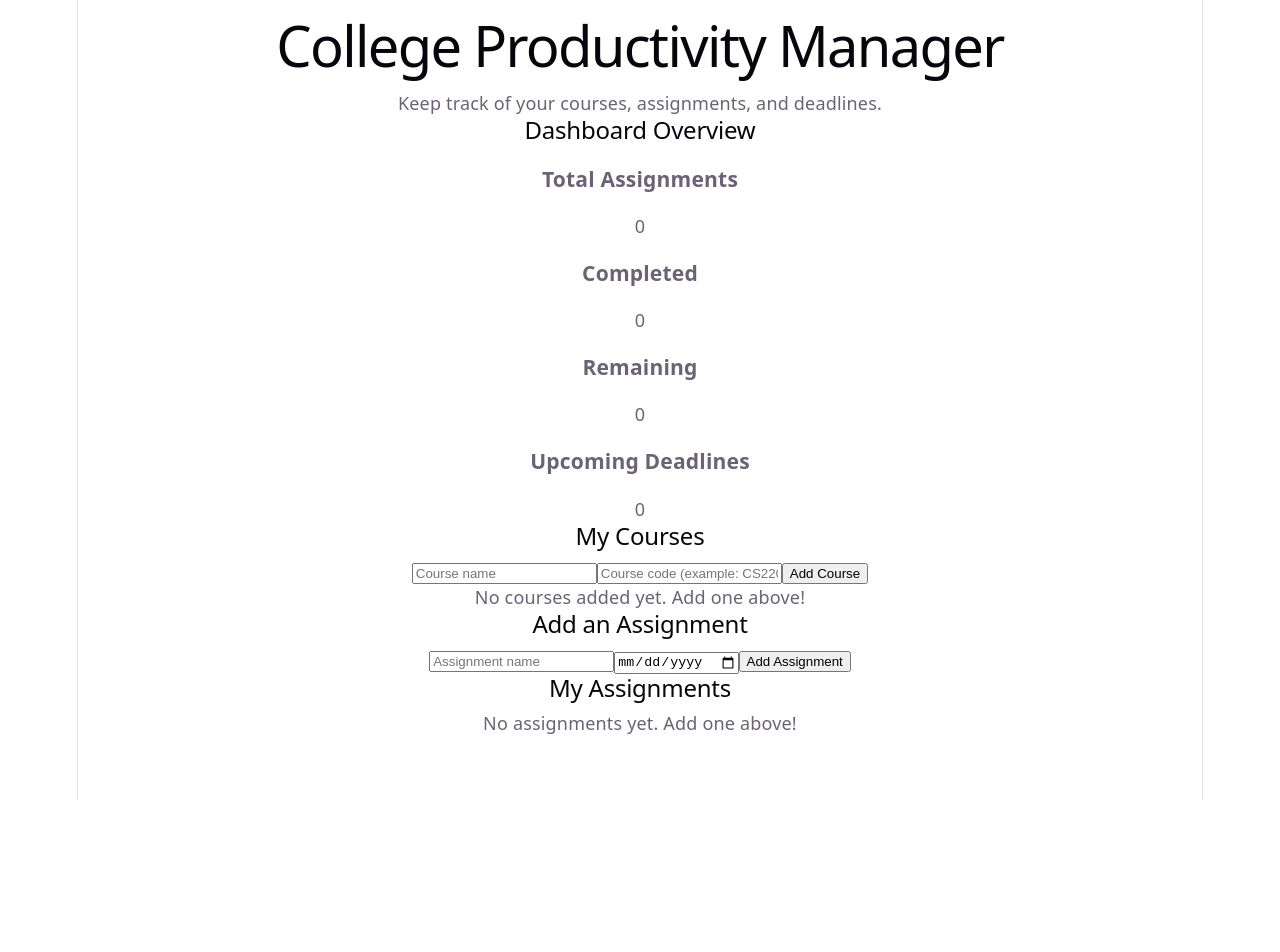
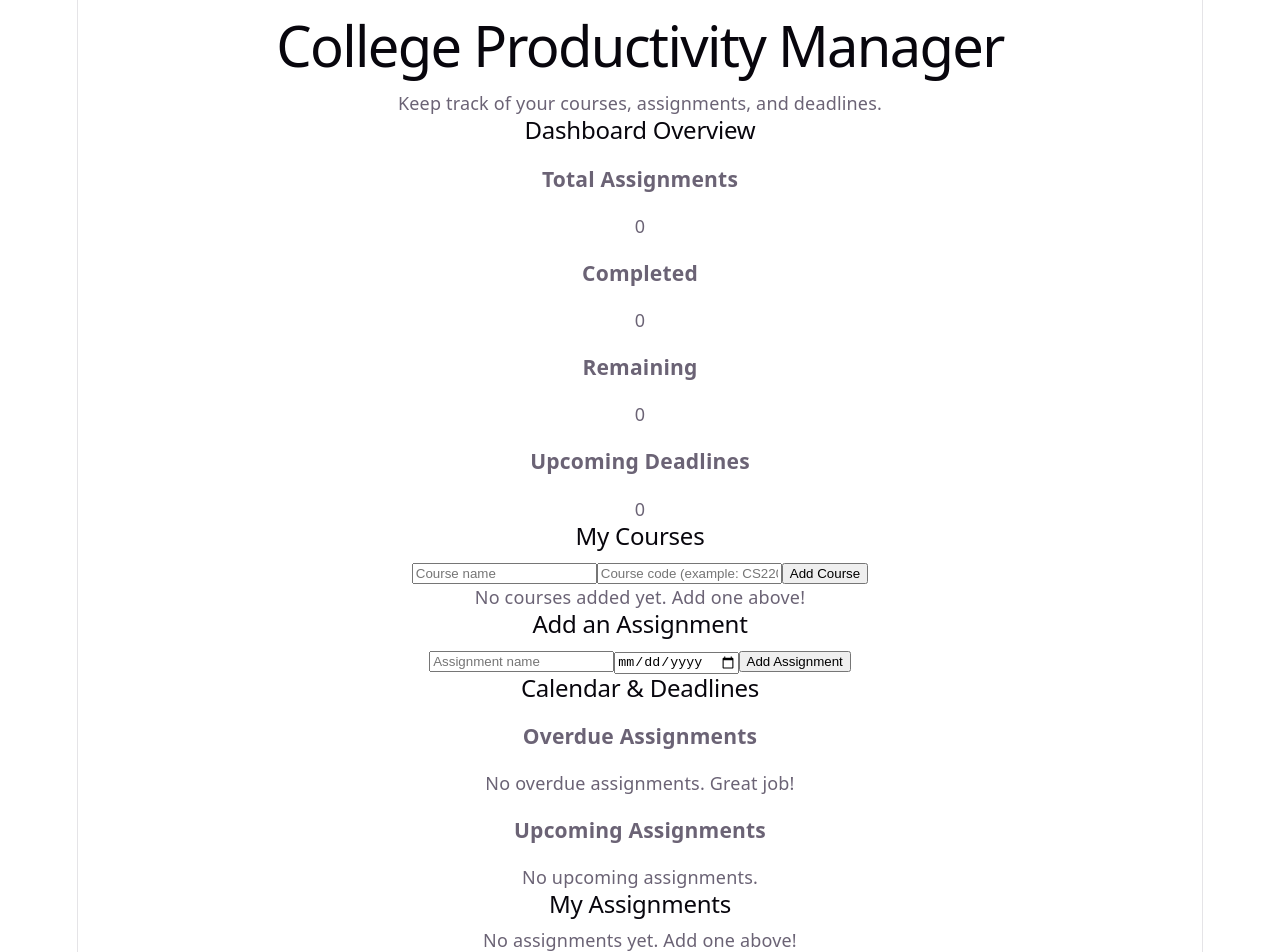
Before and after one commit to ilarson22-maker/College-Productivity-Manager, a React (Vite) app in the folder client/: page / in a window 1280 px wide. Before the commit the page ends 800 px from the top, so only its background shows below. Built offline with nearby package versions, Linux system fonts and the light colour scheme.

Commit message:
Add calendar and deadline tracking

```diff
--- a/client/src/App.jsx
+++ b/client/src/App.jsx
@@ -16,12 +16,21 @@ function App() {
   ).length
   const remainingAssignments = totalAssignments - completedAssignments
 
+  const today = new Date().toISOString().split('T')[0]
+
   const upcomingAssignments = assignments.filter(
     (assignment) =>
-      !assignment.completed &&
-      new Date(assignment.dueDate + 'T00:00:00') >=
-        new Date(new Date().toDateString())
+      !assignment.completed && assignment.dueDate >= today
   ).length
+
+  const sortedAssignments = [...assignments].sort(
+    (a, b) => a.dueDate.localeCompare(b.dueDate)
+  )
+
+  const overdueAssignments = sortedAssignments.filter(
+    (assignment) =>
+      !assignment.completed && assignment.dueDate < today
+  )
 
   function addAssignment(event) {
     event.preventDefault()
@@ -168,6 +177,56 @@ function App() {
           </form>
         </section>
 
+        <section className="calendar">
+          <h2>Calendar & Deadlines</h2>
+
+          <h3>Overdue Assignments</h3>
+
+          {overdueAssignments.length === 0 ? (
+            <p>No overdue assignments. Great job!</p>
+          ) : (
+            overdueAssignments.map((assignment) => (
+              <div className="assignment" key={assignment.id}>
+                <div>
+                  <h3>{assignment.title}</h3>
+                  <p>Overdue: {assignment.dueDate}</p>
+                </div>
+
+                <button onClick={() => toggleComplete(assignment.id)}>
+                  Complete
+                </button>
+              </div>
+            ))
+          )}
+
+          <h3>Upcoming Assignments</h3>
+
+          {sortedAssignments.filter(
+            (assignment) =>
+              !assignment.completed && assignment.dueDate >= today
+          ).length === 0 ? (
+            <p>No upcoming assignments.</p>
+          ) : (
+            sortedAssignments
+              .filter(
+                (assignment) =>
+                  !assignment.completed && assignment.dueDate >= today
+              )
+              .map((assignment) => (
+                <div className="assignment" key={assignment.id}>
+                  <div>
+                    <h3>{assignment.title}</h3>
+                    <p>Due: {assignment.dueDate}</p>
+                  </div>
+
+                  <button onClick={() => toggleComplete(assignment.id)}>
+                    Complete
+                  </button>
+                </div>
+              ))
+          )}
+        </section>
+
         <section className="assignment-list">
           <h2>My Assignments</h2>
 
```
